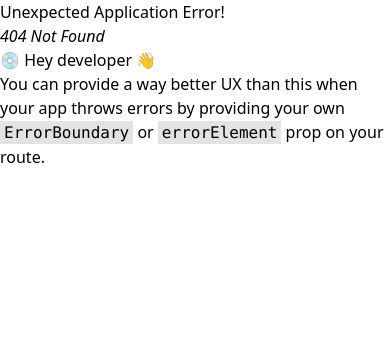
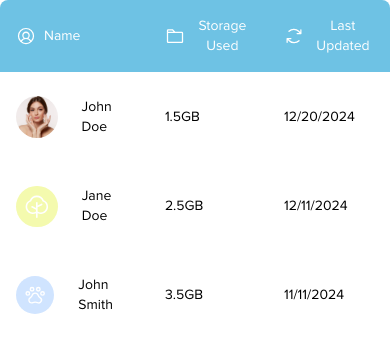
Before and after one commit to UofA-Blueprint/AlzheimerCalgary2.0, a React (Vite) app: page /member-table in a window 390 px wide. Before the commit this address had no page. Shown: the top 352 px of the page. Built offline with nearby package versions, Linux system fonts and the light colour scheme.

Commit message:
Created MemberTable.tsx + MemberTableTestRoute.tsx

```diff
--- /dev/null
+++ b/src/components/MemberTable.tsx
@@ -0,0 +1,133 @@
+//#region imports
+import { UserCircle, Folder, ArrowsClockwise } from "@phosphor-icons/react";
+import ProfilePictures from "./ProfilePictures";
+import * as Icon from "@phosphor-icons/react";
+//#endregion
+
+//#region interfaces
+interface MemberTableProps {
+	data: {
+		profilePicture: {
+			type: "img" | "icon" | string;
+			src: string;
+			backgroundColor?: string;
+		};
+		name: string;
+		storageUsed: string;
+		lastUpdated: string;
+	}[];
+}
+//#endregion
+
+//#region helpers
+function selectIcon(type: string) {
+	const iconStyling =
+		"w-full h-full rounded-full p-2 object-cover text-white";
+	switch (type) {
+		case "PawPrint":
+			return <Icon.PawPrint className={iconStyling} />;
+		case "Tree":
+			return <Icon.Tree className={iconStyling} />;
+		case "Pizza":
+			return <Icon.Pizza className={iconStyling} />;
+		case "Camera":
+			return <Icon.Camera className={iconStyling} />;
+		case "Atom":
+			return <Icon.Atom className={iconStyling} />;
+		case "Binoculars":
+			return <Icon.Binoculars className={iconStyling} />;
+		case "SoccerBall":
+			return <Icon.SoccerBall className={iconStyling} />;
+		case "Coffee":
+			return <Icon.Coffee className={iconStyling} />;
+	}
+}
+//#endregion
+
+/**
+ * Represents a table component that displays member data.
+ * @param data - An array of objects representing each member's data.
+ */
+export function MemberTable({ data }: MemberTableProps) {
+	const headers = [
+		{ icon: <UserCircle />, label: "Name" },
+		{ icon: <Folder />, label: "Storage Used" },
+		{ icon: <ArrowsClockwise />, label: "Last Updated" },
+	];
+
+	function handleClick(row: any) {
+		alert(`Clicked ${row.name}`);
+	}
+
+	return (
+		<div className="rounded-lg w-full overflow-hidden">
+			<table className="w-full">
+				{/* Headers */}
+				<thead className="bg-primary-light text-white">
+					<tr>
+						{headers.map((header, index) => (
+							<th
+								scope="col"
+								key={index}
+								className="px-4 py-4 md:py-7"
+							>
+								<div className="flex items-center font-normal gap-x-2">
+									<span className=" text-xl">
+										{header.icon}
+									</span>
+									<span className="font-display text-sm md:text-base">
+										{header.label}
+									</span>
+								</div>
+							</th>
+						))}
+					</tr>
+				</thead>
+
+				{/* Data */}
+				<tbody>
+					{data.map((row, index) => (
+						<tr
+							key={index}
+							className="cursor-pointer hover:bg-status-blue-light"
+							onClick={() => handleClick(row)}
+						>
+							<td className="px-4 py-6">
+								<div className="flex items-center gap-x-6">
+									<ProfilePictures
+										className="w-12 md:w-16 aspect-square"
+										backgroundColor={
+											row.profilePicture.backgroundColor
+										}
+									>
+										{row.profilePicture.type === "img" ? (
+											<img
+												src={row.profilePicture.src}
+												alt="profile"
+												className="w-full h-full rounded-full object-cover"
+											/>
+										) : (
+											selectIcon(
+												row.profilePicture
+													.src as string,
+											)
+										)}
+									</ProfilePictures>
+									<span className="font-display text-sm md:text-base">
+										{row.name}
+									</span>
+								</div>
+							</td>
+							<td className="px-4 py-6 font-display text-sm md:text-base">
+								{row.storageUsed}
+							</td>
+							<td className="px-4 py-6 font-display text-sm md:text-base">
+								{row.lastUpdated}
+							</td>
+						</tr>
+					))}
+				</tbody>
+			</table>
+		</div>
+	);
+}
--- a/src/components/ProfilePictures.tsx
+++ b/src/components/ProfilePictures.tsx
@@ -1,10 +1,10 @@
-import * as Icon from "@phosphor-icons/react";
-import { ReactNode } from "react";
 import { twMerge } from "tailwind-merge";
 
-interface Props {
-  children: ReactNode;
-  backgroundColor:
+//#region interfaces
+interface ProfilePicturesProps {
+	children: React.ReactNode;
+	className?: string;
+	backgroundColor?:
 		| "tulip"
 		| "gold"
 		| "lime"
@@ -12,19 +12,24 @@ interface Props {
 		| "water"
 		| "air"
 		| "lilac"
-    | "candy";
+		| "candy"
+		| string;
 }
+//#endregion
 
-const ProfilePictures = (props: Props) => {
-  const backgroundColor = `bg-profile-${props.backgroundColor}`;
-  const className = twMerge(
+const ProfilePictures = ({
 	backgroundColor,
-    "object-cover object-center flex overflow-hidden justify-center items-center rounded-full w-full h-full"
-  );
-
+	className,
+	children,
+}: ProfilePicturesProps) => {
 	return (
-    <div className="w-full h-full">
-      <div className={className}>{props.children}</div>
+		<div
+			className={twMerge(
+				`object-cover rounded-full w-full h-full bg-profile-${backgroundColor}`,
+				className,
+			)}
+		>
+			{children}
 		</div>
 	);
 };
--- /dev/null
+++ b/src/routes/MemberTableTestRoute.tsx
@@ -0,0 +1,42 @@
+import { MemberTable } from "@/components/MemberTable";
+import profilePic from "@/assets/images/face2.jpg";
+import * as Icon from "@phosphor-icons/react";
+
+export function MemberTableTestRoute() {
+	const data = [
+		{
+			profilePicture: {
+				type: "img",
+				src: profilePic,
+			},
+			name: "John Doe",
+			storageUsed: "1.5GB",
+			lastUpdated: "12/20/2024",
+		},
+		{
+			profilePicture: {
+				type: "icon",
+				src: "Tree",
+				backgroundColor: "lime",
+			},
+			name: "Jane Doe",
+			storageUsed: "2.5GB",
+			lastUpdated: "12/11/2024",
+		},
+		{
+			profilePicture: {
+				type: "icon",
+				src: "PawPrint",
+				backgroundColor: "water",
+			},
+			name: "John Smith",
+			storageUsed: "3.5GB",
+			lastUpdated: "11/11/2024",
+		},
+	];
+	return (
+		<div className="w-full h-full">
+			<MemberTable data={data} />
+		</div>
+	);
+}
--- a/src/routes/ProfilePictureTestRoute.tsx
+++ b/src/routes/ProfilePictureTestRoute.tsx
@@ -1,48 +1,24 @@
 import ProfilePictures from "@/components/ProfilePictures";
 import profilePic from "@/assets/images/face2.jpg";
-import profilePic1 from "@/assets/images/face1.jpeg";
-import profilePic2 from "@/assets/images/face.jpeg";
 
 import * as Icon from "@phosphor-icons/react";
 
 function ProfilePictureTest() {
 	return (
 		<div className="space-y-4 p-4">
-      <div className="w-12 h-12">
+			<div className="w-20 h-20">
 				<ProfilePictures backgroundColor="tulip">
 					<img
-            className="w-full h-full object-cover rounded-full"
 						src={profilePic}
-            alt="Profile pic"
+						alt="profile"
+						className="w-12 h-12 rounded-full object-cover"
 					/>
 				</ProfilePictures>
 			</div>
 
-      <div className="w-20 h-20">
-        <ProfilePictures backgroundColor="tulip">
-          <img
-            className="w-full h-full object-cover rounded-full"
-            src={profilePic1}
-            alt="Profile pic"
-          />
-        </ProfilePictures>
-      </div>
-      <div className="w-24 h-24">
-        <ProfilePictures backgroundColor="tulip">
-          <img
-            className="w-full h-full object-cover rounded-full"
-            src={profilePic2}
-            alt="Profile pic"
-          />
-        </ProfilePictures>
-      </div>
 			<div className="w-12 h-12">
 				<ProfilePictures backgroundColor="tulip">
-          <Icon.PawPrint
-            className="w-full h-full object-cover rounded-full"
-            size={100}
-            color={"white"}
-          />
+					<Icon.PawPrint className="w-full h-full rounded-full p-2 object-cover" />
 				</ProfilePictures>
 			</div>
 		</div>
```
Also changed, not shown: src/App.tsx (+11 -5 lines). Lines whose indentation alone changed are shown as unchanged.
